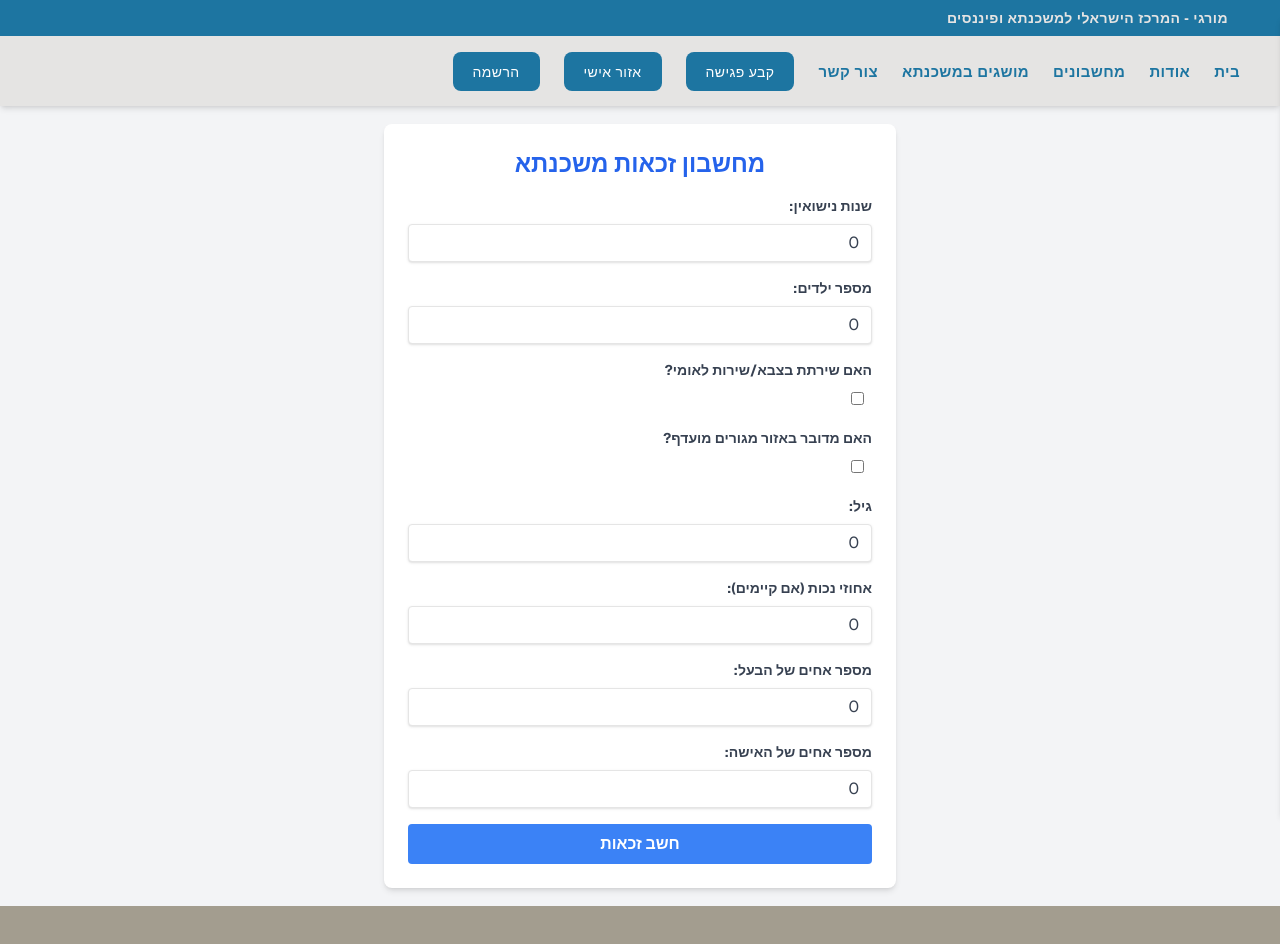
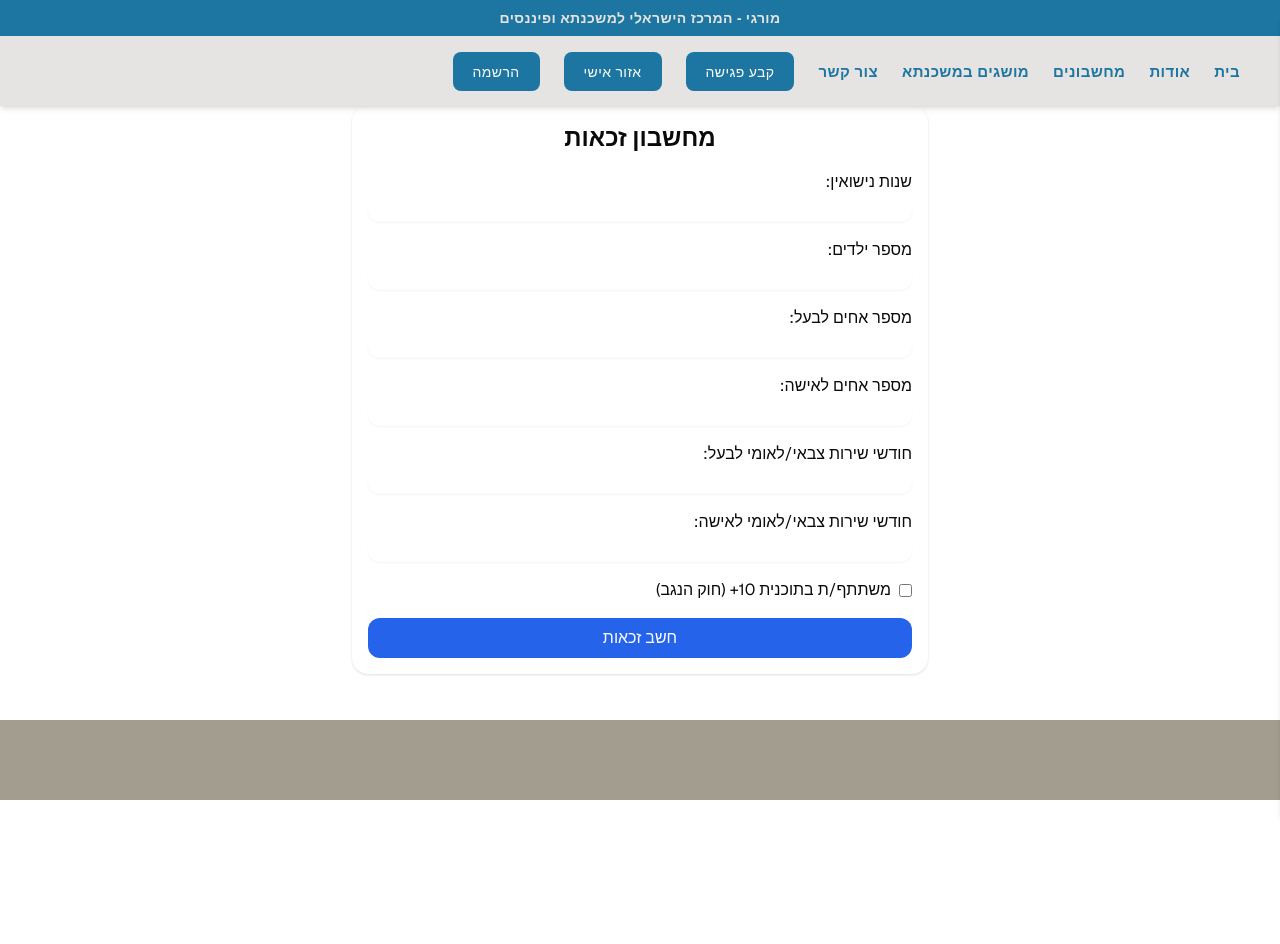
Before and after one commit to guycoh/mortgage, a Next.js app: page /home/calculators/eligibility_calculator in a window 1280 px wide. Shown: the top 944 px of the page. After the commit the page ends 800 px from the top, so only its background shows below. Built offline with nearby package versions, Linux system fonts and the light colour scheme.

Commit message:
עדכון תכונה חדשה / תיקון באג / שיפורי UI

```diff
--- a/app/home/about/page.tsx
+++ b/app/home/about/page.tsx
@@ -3,6 +3,8 @@
 const About = () => {
   return (
     <section className="bg-gray-50 py-12 px-6 md:px-16 text-[#4a473e] " >
+
+
       <div className="max-w-7xl mx-auto text-center">
         <h1 className="text-3xl font-semibold text-gray-800 mb-4">אודות מורגי</h1>
         <p className="text-xl text-gray-600 mb-8">
--- a/app/home/calculators/eligibility_calculator/page.tsx
+++ b/app/home/calculators/eligibility_calculator/page.tsx
@@ -1,201 +1,157 @@
 "use client"
-import { useState } from "react";
+import { useState } from 'react'
 
-const EligibilityCalculator = () => {
-  const [yearsMarried, setYearsMarried] = useState<number>(0);
-  const [numChildren, setNumChildren] = useState<number>(0);
-  const [militaryService, setMilitaryService] = useState<boolean>(false);
-  const [preferredArea, setPreferredArea] = useState<boolean>(false);
-  const [age, setAge] = useState<number>(0);
-  const [disabilityPercentage, setDisabilityPercentage] = useState<number>(0);
-  const [husbandSiblings, setHusbandSiblings] = useState<number>(0);
-  const [wifeSiblings, setWifeSiblings] = useState<number>(0);
-  const [eligibilityScore, setEligibilityScore] = useState<number | null>(null);
-  const [loanAmount, setLoanAmount] = useState<number | null>(null);
+export default function EligibilityCalculator() {
+  const [form, setForm] = useState({
+    marriageYears: '',
+    children: '',
+    husbandSiblings: '',
+    wifeSiblings: '',
+    husbandService: '',
+    wifeService: '',
+    law10Plus: false,
+  })
 
-  const calculateEligibility = () => {
-    let score = 0;
+  const [score, setScore] = useState<number | null>(null)
+  const [result, setResult] = useState<string>('')
 
-    // ניקוד שנות נישואין
-    score += Math.min(yearsMarried, 15) * 20;
+  const handleChange = (e: React.ChangeEvent<HTMLInputElement>) => {
+    const { name, value, type, checked } = e.target
+    setForm((prev) => ({
+      ...prev,
+      [name]: type === 'checkbox' ? checked : value,
+    }))
+  }
 
-    // ניקוד מספר ילדים
-    score += numChildren * 50;
+  const calculateScore = () => {
+    const {
+      marriageYears,
+      children,
+      husbandSiblings,
+      wifeSiblings,
+      husbandService,
+      wifeService,
+      law10Plus,
+    } = form
 
-    // ניקוד שירות צבאי/לאומי
-    if (militaryService) {
-      score += 100;
-    }
+    const score =
+      Math.min(Number(marriageYears) * 2, 20) +
+      Math.min(Number(children) * 10, 30) +
+      Math.min((Number(husbandSiblings) + Number(wifeSiblings)) * 2, 10) +
+      Number(husbandService) * 0.25 +
+      Number(wifeService) * 0.25 +
+      (law10Plus ? 10 : 0)
 
-    // ניקוד אזור מועדף
-    if (preferredArea) {
-      score += 50;
-    }
+    setScore(score)
 
-    // ניקוד גיל
-    if (age >= 21 && age <= 30) {
-      score += 30;
-    } else if (age > 30 && age <= 40) {
-      score += 20;
-    }
+    let estimatedAmount = 0
+    if (score >= 60) estimatedAmount = 100000
+    else if (score >= 50) estimatedAmount = 85000
+    else if (score >= 40) estimatedAmount = 70000
+    else if (score >= 30) estimatedAmount = 50000
+    else estimatedAmount = 0
 
-    // ניקוד נכות
-    if (disabilityPercentage > 0) {
-      score += Math.min(disabilityPercentage, 100) * 2;
-    }
-
-    // ניקוד אחים ואחיות
-    score += husbandSiblings * 30; // ניקוד עבור אחים של הבעל
-    score += wifeSiblings * 30; // ניקוד עבור אחים של האישה
-
-    // תוכנית 10+
-    if (yearsMarried >= 10 && numChildren >= 3) {
-      score += 100;
-    }
-
-    // חישוב סכום ההלוואה
-    const loanBaseAmount = 500000; // בסיס להלוואה (לדוגמה)
-    const loan = loanBaseAmount + score * 1000;
-
-    setEligibilityScore(score);
-    setLoanAmount(loan);
-  };
+    setResult(
+      estimatedAmount > 0
+        ? `הניקוד שלך הוא ${score.toFixed(
+            2
+          )}, ייתכן ואת/ה זכאי/ת לסיוע של כ-${estimatedAmount.toLocaleString()} ש"ח.`
+        : `הניקוד שלך הוא ${score.toFixed(
+            2
+          )}. לא נמצאה זכאות על פי הנתונים שהוזנו.`
+    )
+  }
 
   return (
-    <div className="min-h-screen flex items-center justify-center bg-gray-100">
-      <div className="bg-white shadow-md rounded-lg p-6 w-full max-w-lg">
-        <h1 className="text-2xl font-bold mb-4 text-center text-blue-600">
-          מחשבון זכאות משכנתא
-        </h1>
+    <div className="max-w-xl mx-auto p-4 bg-white rounded-2xl shadow">
+      <h2 className="text-2xl font-bold mb-4 text-center">מחשבון זכאות</h2>
 
-        {/* שנות נישואין */}
-        <div className="mb-4">
-          <label className="block text-gray-700 text-sm font-bold mb-2">
-            שנות נישואין:
-          </label>
-          <input
-            type="number"
-            className="shadow appearance-none border rounded w-full py-2 px-3 text-gray-700 leading-tight focus:outline-none focus:shadow-outline"
-            value={yearsMarried}
-            onChange={(e) => setYearsMarried(Number(e.target.value))}
-          />
-        </div>
+      <div className="space-y-4">
+        <Field
+          label="שנות נישואין"
+          name="marriageYears"
+          value={form.marriageYears}
+          onChange={handleChange}
+        />
+        <Field
+          label="מספר ילדים"
+          name="children"
+          value={form.children}
+          onChange={handleChange}
+        />
+        <Field
+          label="מספר אחים לבעל"
+          name="husbandSiblings"
+          value={form.husbandSiblings}
+          onChange={handleChange}
+        />
+        <Field
+          label="מספר אחים לאישה"
+          name="wifeSiblings"
+          value={form.wifeSiblings}
+          onChange={handleChange}
+        />
+        <Field
+          label="חודשי שירות צבאי/לאומי לבעל"
+          name="husbandService"
+          value={form.husbandService}
+          onChange={handleChange}
+        />
+        <Field
+          label="חודשי שירות צבאי/לאומי לאישה"
+          name="wifeService"
+          value={form.wifeService}
+          onChange={handleChange}
+        />
 
-        {/* מספר ילדים */}
-        <div className="mb-4">
-          <label className="block text-gray-700 text-sm font-bold mb-2">
-            מספר ילדים:
-          </label>
-          <input
-            type="number"
-            className="shadow appearance-none border rounded w-full py-2 px-3 text-gray-700 leading-tight focus:outline-none focus:shadow-outline"
-            value={numChildren}
-            onChange={(e) => setNumChildren(Number(e.target.value))}
-          />
-        </div>
-
-        {/* שירות צבאי/לאומי */}
-        <div className="mb-4">
-          <label className="block text-gray-700 text-sm font-bold mb-2">
-            האם שירתת בצבא/שירות לאומי?
-          </label>
+        <label className="flex items-center gap-2">
           <input
             type="checkbox"
-            checked={militaryService}
-            onChange={(e) => setMilitaryService(e.target.checked)}
-            className="mr-2"
+            name="law10Plus"
+            checked={form.law10Plus}
+            onChange={handleChange}
           />
-        </div>
-
-        {/* אזור מועדף */}
-        <div className="mb-4">
-          <label className="block text-gray-700 text-sm font-bold mb-2">
-            האם מדובר באזור מגורים מועדף?
-          </label>
-          <input
-            type="checkbox"
-            checked={preferredArea}
-            onChange={(e) => setPreferredArea(e.target.checked)}
-            className="mr-2"
-          />
-        </div>
-
-        {/* גיל */}
-        <div className="mb-4">
-          <label className="block text-gray-700 text-sm font-bold mb-2">
-            גיל:
-          </label>
-          <input
-            type="number"
-            className="shadow appearance-none border rounded w-full py-2 px-3 text-gray-700 leading-tight focus:outline-none focus:shadow-outline"
-            value={age}
-            onChange={(e) => setAge(Number(e.target.value))}
-          />
-        </div>
-
-        {/* אחוזי נכות */}
-        <div className="mb-4">
-          <label className="block text-gray-700 text-sm font-bold mb-2">
-            אחוזי נכות (אם קיימים):
-          </label>
-          <input
-            type="number"
-            className="shadow appearance-none border rounded w-full py-2 px-3 text-gray-700 leading-tight focus:outline-none focus:shadow-outline"
-            value={disabilityPercentage}
-            onChange={(e) => setDisabilityPercentage(Number(e.target.value))}
-          />
-        </div>
-
-        {/* מספר אחים של הבעל */}
-        <div className="mb-4">
-          <label className="block text-gray-700 text-sm font-bold mb-2">
-            מספר אחים של הבעל:
-          </label>
-          <input
-            type="number"
-            className="shadow appearance-none border rounded w-full py-2 px-3 text-gray-700 leading-tight focus:outline-none focus:shadow-outline"
-            value={husbandSiblings}
-            onChange={(e) => setHusbandSiblings(Number(e.target.value))}
-          />
-        </div>
-
-        {/* מספר אחים של האישה */}
-        <div className="mb-4">
-          <label className="block text-gray-700 text-sm font-bold mb-2">
-            מספר אחים של האישה:
-          </label>
-          <input
-            type="number"
-            className="shadow appearance-none border rounded w-full py-2 px-3 text-gray-700 leading-tight focus:outline-none focus:shadow-outline"
-            value={wifeSiblings}
-            onChange={(e) => setWifeSiblings(Number(e.target.value))}
-          />
-        </div>
+          משתתף/ת בתוכנית 10+ (חוק הנגב)
+        </label>
 
         <button
-          onClick={calculateEligibility}
-          className="bg-blue-500 hover:bg-blue-700 text-white font-bold py-2 px-4 rounded focus:outline-none focus:shadow-outline w-full"
+          onClick={calculateScore}
+          className="bg-blue-600 hover:bg-blue-700 text-white px-4 py-2 rounded-xl w-full"
         >
           חשב זכאות
         </button>
 
-        {eligibilityScore !== null && loanAmount !== null && (
-          <div className="mt-4 p-4 bg-gray-100 rounded shadow">
-            <h2 className="text-lg font-bold text-gray-700">
-              ניקוד הזכאות שלך:
-            </h2>
-            <p className="text-gray-900 text-xl">{eligibilityScore} נקודות</p>
-            <h2 className="text-lg font-bold text-gray-700 mt-4">
-              סכום הלוואה משוער:
-            </h2>
-            <p className="text-gray-900 text-xl">
-              {loanAmount.toLocaleString()} ש"ח
-            </p>
+        {result && (
+          <div className="mt-4 p-3 bg-gray-100 rounded-xl text-center text-lg font-medium">
+            {result}
           </div>
         )}
       </div>
     </div>
-  );
-};
+  )
+}
 
-export default EligibilityCalculator;
+function Field({
+  label,
+  name,
+  value,
+  onChange,
+}: {
+  label: string
+  name: string
+  value: string
+  onChange: (e: React.ChangeEvent<HTMLInputElement>) => void
+}) {
+  return (
+    <label className="block">
+      {label}:
+      <input
+        type="number"
+        name={name}
+        value={value}
+        onChange={onChange}
+        className="mt-1 block w-full rounded-xl border-gray-300 shadow-sm focus:border-blue-500 focus:ring focus:ring-blue-200 focus:ring-opacity-50"
+      />
+    </label>
+  )
+}
--- a/app/home/calculators/page.tsx
+++ b/app/home/calculators/page.tsx
@@ -5,6 +5,7 @@ import Link from 'next/link';
 
 const calculators = [
   { title: "מחשבון פשוט", description: "חשב את ההחזר החודשי", link: "/home/calculators/simple_calculator" },
+  { title: "מחשבון זכאות", description: "חשב זכאות משרד השיכון", link: "/home/calculators/eligibility_calculator" },
   { title: "מחשבון משכנתא", description: "חשב את ההחזר החודשי והיכולת הכלכלית שלך.", link: "/home/calculators/mortgage_calculator" },
   { title: "מחשבון כדאיות מחזור", description: "בדוק האם משתלם לך למחזר את המשכנתא.", link: "/home/calculators/refinance-calculator" },
   { title: "מחשבון מחיר למשתכן", description: "חשב את ההוצאות והתנאים לזכאות.", link: "/home/calculators/mechir_la_mishtaken" },
--- a/app/home/components/nav.tsx
+++ b/app/home/components/nav.tsx
@@ -6,9 +6,9 @@ export const Nav = ({ onOpenMenu, isMenuOpen }: { onOpenMenu: () => void, isMenu
     <div>
       <header className="shadow-md font-sans tracking-wide relative z-50">
 
-        {/* פס עליון */}
-        <section className="py-2 bg-[#1d75a1] text-[#e5e4e3] text-right px-10">
-          <p className="text-sm">
+       {/* פס עליון */}
+        <section className="py-2 bg-[#1d75a1] text-[#e5e4e3] px-10 flex justify-center items-center">
+          <p className="text-sm text-center">
             <strong className="mx-3">מורגי - המרכז הישראלי למשכנתא ופיננסים</strong>
           </p>
         </section>
--- /dev/null
+++ b/app/home/guide/page.tsx
@@ -0,0 +1,73 @@
+export default function MortgageGuide() {
+    return (
+      <div className="max-w-4xl mx-auto px-6 py-12 text-gray-800">
+        <h1 className="text-4xl font-bold text-center mb-10 text-indigo-600">🚀 מדריך מלא ללקיחת משכנתא</h1>
+
+        <Section
+          title="1. הגדרת צרכים ומטרות 🧭"
+          content="לפני הכול – עצור! שאל את עצמך: למה אתה צריך משכנתא? לקניית דירה ראשונה? שדרוג? השקעה? כל מטרה משפיעה על המסלול שתבחר."
+          tips={["רשום את התקציב שלך", "קבע גבול להחזר חודשי", "שקל לרכוש עם שותף / בן משפחה"]}
+        />
+
+        <Section
+          title="2. הכרת סוגי המסלולים 📊"
+          content="יש מגוון מסלולים – קבועה לא צמודה, משתנה צמודה, פריים, ועוד. כל מסלול מתנהג אחרת מול ריבית ושוק."
+          tips={["שלב מסלולים ליצירת איזון", "בדוק תרחישים של עליית ריבית", "השווה בין בנקים"]}
+        />
+
+        <Section
+          title="3. בדיקת זכאות להטבות ממשלתיות 🏆"
+          content="יכול להיות שאתה זכאי להטבות – כמו ריבית מופחתת או מענקים – בהתאם למספר ילדים, שנות נישואין, שירות צבאי, ועוד."
+          tips={["השתמש במחשבון זכאות באתר שלנו", "שמור אישורים מראש", "בדוק מול משרד השיכון"]}
+        />
+
+        <Section
+          title="4. אישור עקרוני 📝"
+          content="לפני שאתה סוגר דירה – קבל אישור עקרוני מהבנק. זה מכתב שאומר מה הסכום שהבנק מוכן לתת לך בתנאים כלליים."
+          tips={["אפשר לבקש מכמה בנקים במקביל", "אל תמהר לחתום", "ודא שהאישור מתאים לתנאים האמיתיים שלך"]}
+        />
+
+        <Section
+          title="5. בניית תמהיל משכנתא 🎯"
+          content="כאן נכנסת אומנות: בחירת אחוזים נכונים לכל מסלול, לפי יכולת ההחזר שלך, תכניות לעתיד, ותחושת סיכון."
+          tips={["התאם את המסלול לצרכים עתידיים", "שמור על גמישות", "התייעץ עם יועץ אובייקטיבי"]}
+        />
+
+        <Section
+          title="6. מו״מ בין בנקים 💬"
+          content="אל תקבל את ההצעה הראשונה. תתמקח! תשלח הצעה אחת לבנק אחר – זה משחק לגיטימי לחלוטין."
+          tips={["דרוש פירוט ריביות", "השווה עלות כוללת", "בדוק קנסות יציאה"]}
+        />
+
+        <Section
+          title="7. חתימה על המשכנתא ✍️"
+          content="השלב האחרון. תביא את כל המסמכים, תחתום על החוזה מול הבנק, ודא שאתה מבין כל סעיף."
+          tips={["קרא את האותיות הקטנות", "וודא שאין הפתעות", "שמור עותק דיגיטלי"]}
+        />
+
+        <Section
+          title="8. קבלת הכסף 🎉"
+          content="הבנק מעביר את הכסף למוכר / היזם לפי שלבי התקדמות או בבת אחת – תלוי בהסכם."
+          tips={["בדוק שהכל עבר כמו שצריך", "שמור אישורים", "התחל לעקוב אחרי ההחזרים"]}
+        />
+
+        <div className="mt-12 text-center text-sm text-gray-500">
+          💡 המדריך נכתב בלשון זכר אך מיועד לכולם. המשכנתא היא אחד הצעדים הכי חשובים בחיים – תבצעו אותו בחכמה 🙌
+        </div>
+      </div>
+    );
+  }
+
+  function Section({ title, content, tips }: { title: string; content: string; tips: string[] }) {
+    return (
+      <div className="mb-10">
+        <h2 className="text-2xl font-semibold text-indigo-500 mb-2">{title}</h2>
+        <p className="mb-3">{content}</p>
+        <ul className="list-disc list-inside text-sm text-gray-600 space-y-1">
+          {tips.map((tip, index) => (
+            <li key={index}>💡 {tip}</li>
+          ))}
+        </ul>
+      </div>
+    );
+  }
```
Also changed, not shown: app/home/components/sidebar_mobile.tsx (+10 -3 lines), app/home/components/spinner.tsx (added, +18 -0 lines), app/home/page.tsx (+9 -2 lines).
